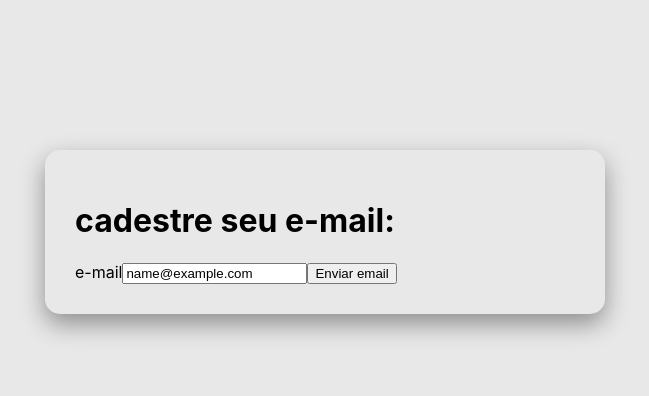
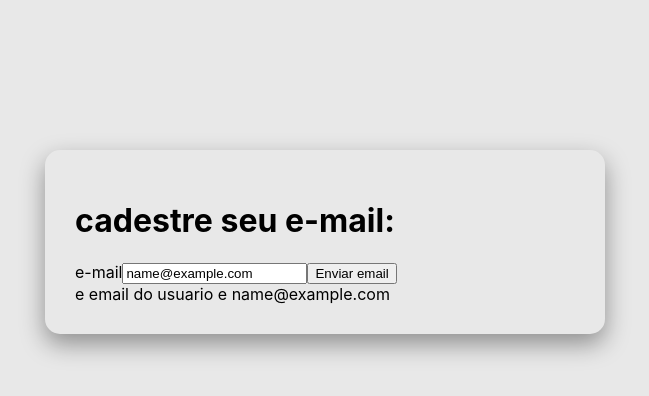
Before and after one commit to gabrielpassos2008/curso-React, a React (Create React App) app in the folder primeiro-react/: page / in a window 1280 px wide. Both pictures are taken after typing "name@example.com" into the empty fields and a click on the button "Enviar email". Shown: the top 396 px of the page, without its empty margins (315-964 px from the left). Built offline with nearby package versions, Linux system fonts and the light colour scheme.

Commit message:
- primeiro exem,plo de condicional.

```diff
--- a/primeiro-react/src/components/form/Condicional.js
+++ b/primeiro-react/src/components/form/Condicional.js
@@ -3,10 +3,12 @@ import { useState } from "react"
 function Condicional(){
 
     const [email, setEmail] = useState()
+    const [userEmail, SetUserEmail] = useState()
 
     function enviarEmail(evento){
         evento.preventDefault()
-        console.log('testando')
+        SetUserEmail(email)
+        console.log(userEmail)
     }
 
     return(
@@ -17,6 +19,11 @@ function Condicional(){
                 <input type="email" placeholder="digite seu e-mail"  onChange={(evento)=> setEmail(evento.target.value)}></input>
                 <button type="submit" onClick={enviarEmail }>Enviar email</button>
             </form>
+            {userEmail && (
+                <div>
+                    e email do usuario e {userEmail}
+                </div>
+            )}
 
         </>
     )
```
